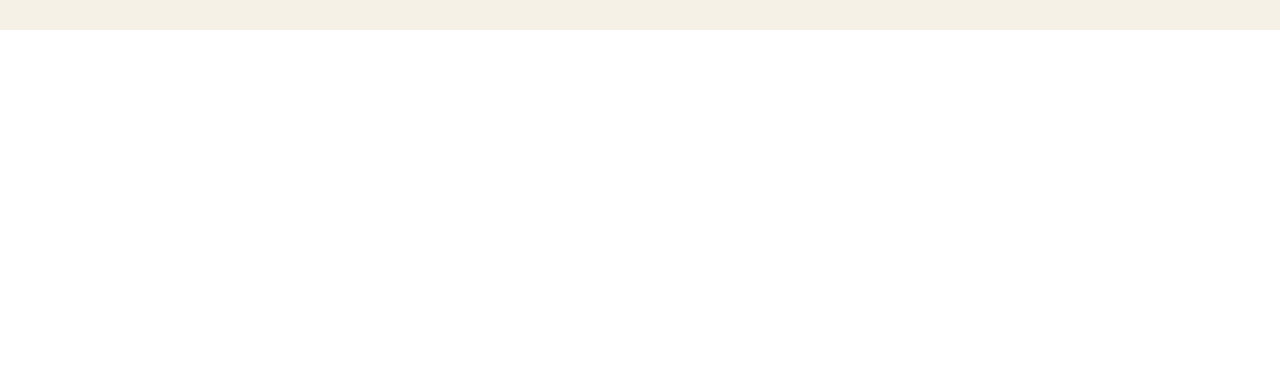
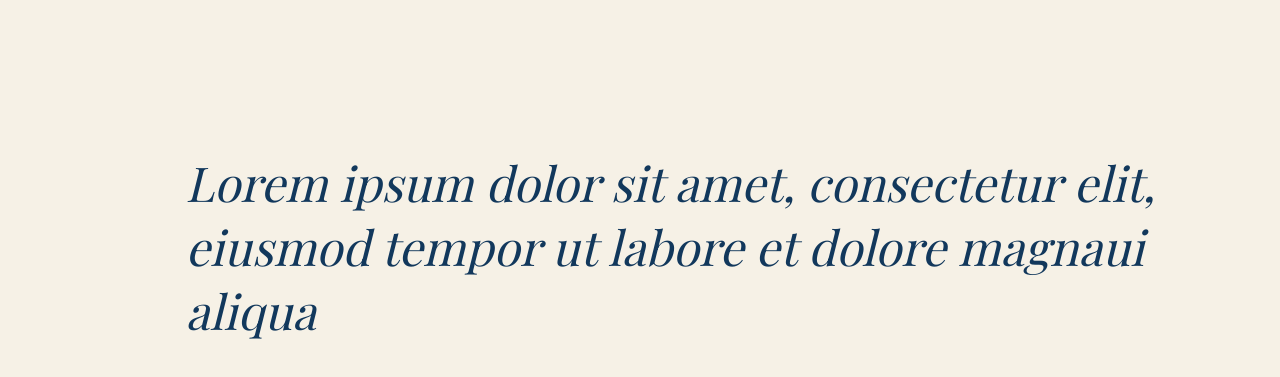
Before and after one commit to shoxcy/pashm, a Next.js app: page / in a window 1280 px wide. Shown: the part 1604-1981 px from the top of the page. Before the commit the page ends 1634 px from the top, so only its background shows below. Built offline with nearby package versions, Linux system fonts and the light colour scheme; a web font is replaced by a local one.

Commit message:
homheadline added

```diff
--- /dev/null
+++ b/app/components/HomeHeadline.tsx
@@ -0,0 +1,9 @@
+export default function HomeHeadline() {
+  return (
+    <div className="pt-[175px] pl-[115px] pb-[175px] w-full bg-[#F6F1E6] flex items-center justify-center pt-0 md:pt-10 overflow-x-hidden">
+        <h1 className="type-h1-italics-d italic font-extralight max-w-5xl pt-20 text-[#12385C]">
+            Lorem ipsum dolor sit amet, <span className="thin-weight">consectetur</span>  elit,   eiusmod tempor  ut <span className="thin-weight">labore</span> et dolore <span className="thin-weight">magnaui</span> aliqua
+        </h1>
+    </div>
+  );
+}
--- a/app/globals.css
+++ b/app/globals.css
@@ -85,6 +85,10 @@ h6 {
   line-height: normal;
   letter-spacing: 0%;
   font-weight: 400;
+}
+
+.thin-weight {
+  font-weight: 100 !important;
 }
 
 .type-h1-italics-d {
--- a/app/page.tsx
+++ b/app/page.tsx
@@ -1,4 +1,5 @@
 import Hero from "./components/Hero";
+import HomeHeadline from "./components/HomeHeadline";
 import LauncedProducts from "./components/LaunchedProducts";
 
 export default function Home() {
@@ -6,6 +7,7 @@ export default function Home() {
     <div>
       <Hero/>
       <LauncedProducts/>
+      <HomeHeadline/>
     </div>
   );
 }
```
Also changed, not shown: public/assets/products/dryfruits.png.
